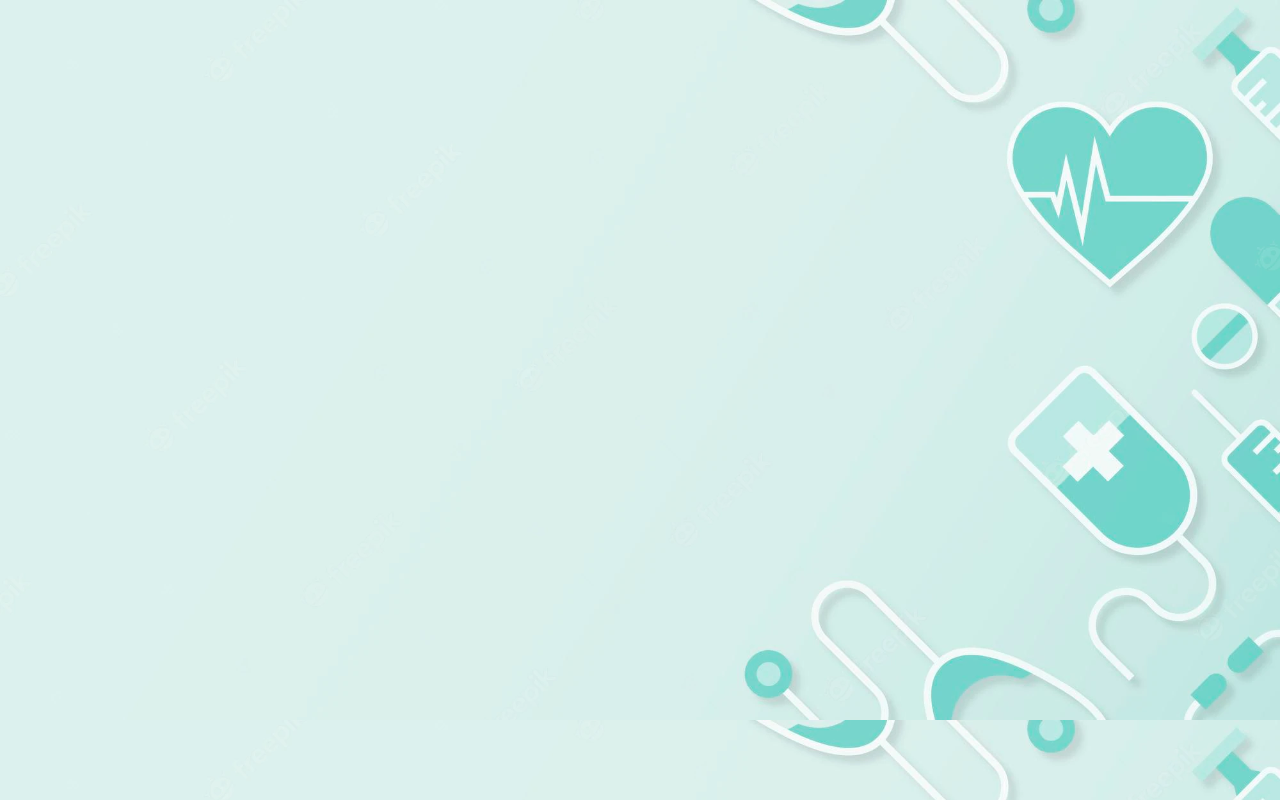
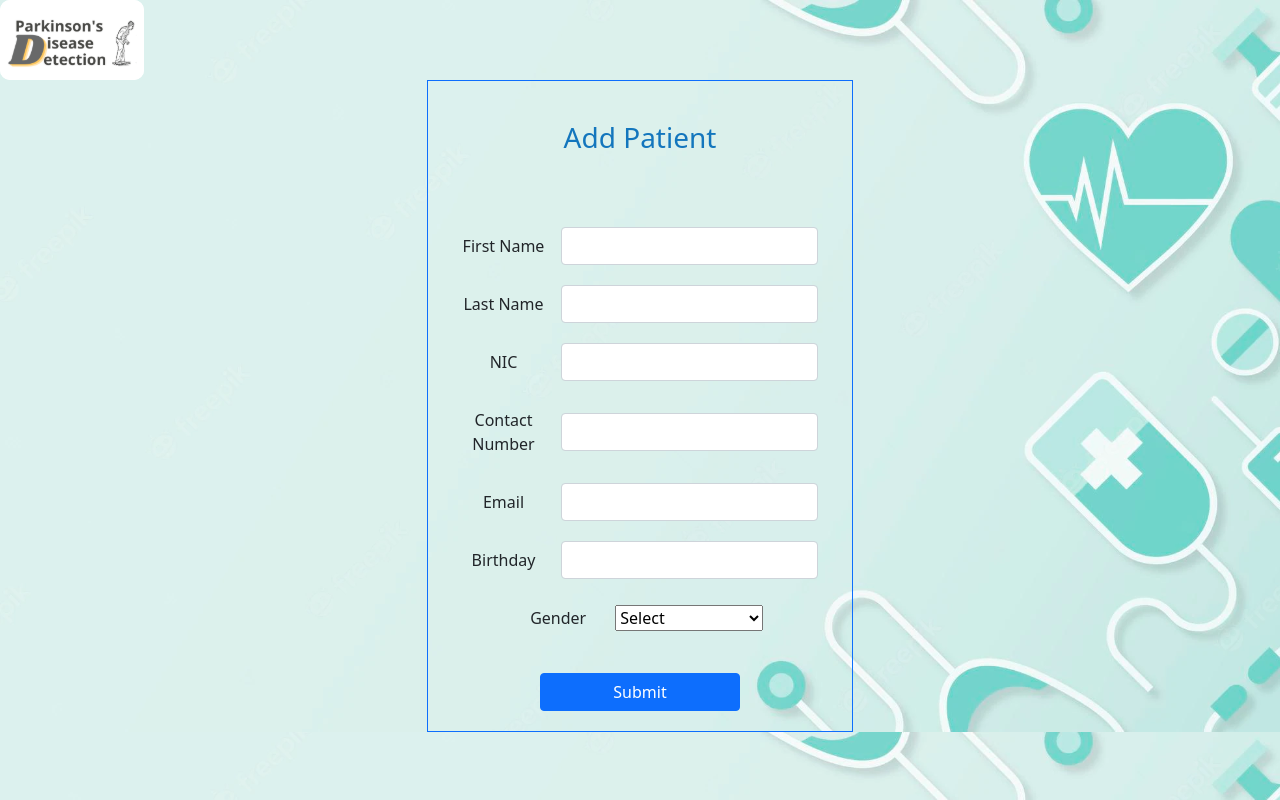
Before and after one commit to team-hexagon-6/react-FrontEnd, a React (Vite) app: page /addPatient in a window 1280 px wide. Before the commit this address had no page. Built offline with nearby package versions, Linux system fonts and the light colour scheme.

Commit message:
Validate Add Patient

```diff
--- a/src/Validation.js
+++ b/src/Validation.js
@@ -37,57 +37,130 @@ const registration = (data) => {
 
 const ValidateUserCompleteRegistration = (data) => {
   const UserCompleteRegistrationValidationSchema = Joi.object({
-
-        'First Name': Joi.string().regex(/^[A-Z][a-z0-9_-]{2,}$/).messages({ "string.pattern.base": "First letter must be a Capital" }).min(3).max(15).required(),
-        'Last Name': Joi.string().regex(/^[A-Z][a-z0-9_-]{2,}$/).messages({ "string.pattern.base": "First letter must be a Capital" }).min(3).max(20).required(),
-        'NIC': Joi.string().alphanum().regex(/^([0-9]{9}[X|V]|[0-9]{12})$/).messages({ "string.pattern.base": "NIC number must end with V and must have at least 10 characters" }).min(10).max(20).required(),
-        'Contact Number': Joi.string().regex(/^(?:0|(?:\+94))[0-9]{9}$/).messages({ "string.pattern.base": "Contact number must start with 0 or +94 and must have 10 digits" }).length(10).required(),
-        'Email': Joi.string().email({ minDomainSegments: 2, tlds: { allow: ['com', 'net'] } }),
-        'Birthday': Joi.date().max('01-01-2005').messages({ 'date.max': `Age must be 18+;"Birthday" must be before or equal to "01-01-2005` }).required()
-
+    "First Name": Joi.string()
+      .regex(/^[A-Z][a-z0-9_-]{2,}$/)
+      .messages({ "string.pattern.base": "First letter must be a Capital" })
+      .min(3)
+      .max(15)
+      .required(),
+    "Last Name": Joi.string()
+      .regex(/^[A-Z][a-z0-9_-]{2,}$/)
+      .messages({ "string.pattern.base": "First letter must be a Capital" })
+      .min(3)
+      .max(20)
+      .required(),
+    NIC: Joi.string()
+      .alphanum()
+      .regex(/^([0-9]{9}[X|V]|[0-9]{12})$/)
+      .messages({
+        "string.pattern.base":
+          "NIC number must end with V and must have at least 10 characters",
       })
-    const { error, value } = UserCompleteRegistrationValidationSchema.validate(data, { abortEarly: false });
+      .min(10)
+      .max(20)
+      .required(),
+    "Contact Number": Joi.string()
+      .regex(/^(?:0|(?:\+94))[0-9]{9}$/)
+      .messages({
+        "string.pattern.base":
+          "Contact number must start with 0 or +94 and must have 10 digits",
+      })
+      .length(10)
+      .required(),
+    Email: Joi.string().email({
+      minDomainSegments: 2,
+      tlds: { allow: ["com", "net"] },
+    }),
+    Birthday: Joi.date()
+      .max("01-01-2005")
+      .messages({
+        "date.max": `Age must be 18+;"Birthday" must be before or equal to "01-01-2005`,
+      })
+      .required(),
+  });
+  const { error, value } = UserCompleteRegistrationValidationSchema.validate(
+    data,
+    { abortEarly: false }
+  );
   return { value, error };
-
-}
+};
+const addPatient = (data) => {
+  const addPatientSchema = Joi.object({
+    "First Name": Joi.string()
+      .regex(/^[A-Z][a-z0-9_-]{2,}$/)
+      .messages({ "string.pattern.base": "First letter must be a Capital" })
+      .min(3)
+      .max(15)
+      .required(),
+    "Last Name": Joi.string()
+      .regex(/^[A-Z][a-z0-9_-]{2,}$/)
+      .messages({ "string.pattern.base": "First letter must be a Capital" })
+      .min(3)
+      .max(20)
+      .required(),
+    NIC: Joi.string()
+      .alphanum()
+      .regex(/^([0-9]{9}[X|V]|[0-9]{12})$/)
+      .messages({
+        "string.pattern.base":
+          "NIC number must end with V and must have at least 10 characters",
+      })
+      .min(10)
+      .max(20)
+      .required(),
+    "Contact Number": Joi.string()
+      .regex(/^(?:0|(?:\+94))[0-9]{9}$/)
+      .messages({
+        "string.pattern.base":
+          "Contact number must start with 0 or +94 and must have 10 digits",
+      })
+      .length(10)
+      .required(),
+    Email: Joi.string().email({
+      minDomainSegments: 2,
+      tlds: { allow: ["com", "net"] },
+    }),
+    Birthday: Joi.date()
+      .max("01-01-2005")
+      .messages({
+        "date.max": `Age must be 18+;"Birthday" must be before or equal to "01-01-2005`,
+      })
+      .required(),
+  });
+  const { error, value } = addPatientSchema.validate(data, {
+    abortEarly: false,
+  });
+  return { value, error };
+};
 
 const new_test = (data) => {
   const reg_schema = Joi.object({
-        patient_id: Joi.string()
-            .alphanum()
-            .min(3)
-            .max(30)
-            .required(),
+    patient_id: Joi.string().alphanum().min(3).max(30).required(),
 
     test_type: Joi.string().required(),
     date: Joi.string().required(),
-
   });
 
   const { error, value } = reg_schema.validate(data, { abortEarly: false });
 
   return { value, error };
-
-}
+};
 
 // Image validation (Not joi)
 const imageValidation = (fileInput) => {
-
   var filePath = fileInput.value;
 
   // Allowing file type
-    var allowedExtensions =
-        /(\.jpg|\.jpeg|\.png)$/i;
+  var allowedExtensions = /(\.jpg|\.jpeg|\.png)$/i;
 
   if (!allowedExtensions.exec(filePath)) {
-        alert('Invalid file type. Only JPG, JPEG & PNG types are supported.');
-        fileInput.value = '';
+    alert("Invalid file type. Only JPG, JPEG & PNG types are supported.");
+    fileInput.value = "";
     return false;
   }
 
   return true;
-
-}
+};
 const login = (data) => {
   const reg_schema = Joi.object({
     username: Joi.string().alphanum().min(3).max(30).required(),
@@ -109,5 +182,6 @@ export default {
   ValidateUserCompleteRegistration,
   new_test,
   imageValidation,
-    login
-}
+  login,
+  addPatient,
+};
--- a/src/navigation/Router.tsx
+++ b/src/navigation/Router.tsx
@@ -1,5 +1,6 @@
 import React from "react";
 import { BrowserRouter, Routes, Route, Link } from "react-router-dom";
+import AddPatient from "../views/addPatient/AddPatient";
 import Login from "../views/login/Login";
 import NewTest from "../views/new_test/NewTest";
 import RegisterUser from "../views/registration/RegisterUser";
@@ -15,11 +16,10 @@ const  Router =() =>{
         <Route path="/registerUser" element ={<RegisterUser/>}></Route>
         <Route path="/userCompleteRegistration" element ={<UserCompleteRegistration/>}></Route>
         <Route path="/newTest" element = {<NewTest/>}></Route>
+        <Route path="/addPatient" element={<AddPatient/>}></Route>
       </Routes>
     </BrowserRouter>
-    // <div>
-    //   hello world
-    // </div>
+
   );
 }
 
--- a/src/services/API/UserServices.js
+++ b/src/services/API/UserServices.js
@@ -1,28 +1,28 @@
 import config from "../../config.json";
 import axios from "axios";
-import token from "../Token"
+import token from "../Token";
 
 //API endpoint
-const APIEndpoint = config.DOMAIN_NAME + '/api';
+const APIEndpoint = config.DOMAIN_NAME + "/api";
 
-const AuthUserCompleteRegistration = (data) =>{
-    console.log(data);
-   console.log('token ',token.getAccessToken());
-    return axios({
-        method: 'post',
-        url: APIEndpoint+'/update-profile',
-        data: {
-            firstname: data['First Name'],
-            lastname: data['Last Name'],
-            nic: data['NIC'],
-            contact_no:data['Contact Number'],
-            email:data['Email'],
-            birthday :data['Birthday']
-        },
-        headers: {Authorization: `Bearer ${token.getAccessToken()}`}
-    });
-}
+const AuthUserCompleteRegistration = (data) => {
+  console.log(data);
+  console.log("token ", token.getAccessToken());
+  return axios({
+    method: "post",
+    url: APIEndpoint + "/update-profile",
+    data: {
+      firstname: data["First Name"],
+      lastname: data["Last Name"],
+      nic: data["NIC"],
+      contact_no: data["Contact Number"],
+      email: data["Email"],
+      birthday: data["Birthday"],
+    },
+    headers: { Authorization: `Bearer ${token.getAccessToken()}` },
+  });
+};
 
-export default{
-    AuthUserCompleteRegistration
-}
+export default {
+  AuthUserCompleteRegistration,
+};
--- a/src/views/addPatient/AddPatient.css
+++ b/src/views/addPatient/AddPatient.css
@@ -0,0 +1,9 @@
+.header {
+  align-self: center;
+  margin-bottom: 7%;
+  color: #1376bd;
+}
+.btn-container {
+  margin-top: 9%;
+  margin-bottom: 9%;
+}
--- a/src/views/addPatient/AddPatient.jsx
+++ b/src/views/addPatient/AddPatient.jsx
@@ -1,15 +1,46 @@
-import React from "react";
+import React, { useState } from "react";
 import HeaderOne from "../../components/headers/HeaderOne";
 import { Link } from "react-router-dom";
 import AuthServices from "../../services/AuthServices";
+import "./AddPatient.css";
+import Validation from "../../Validation";
 
 function AddPatient() {
-  const [id, setID] = useState("");
-  const [firstName, setFirstName] = useState("");
-  const [lastName, setLastName] = useState("");
-  const [nic, setNIC] = useState("");
-  const [contactNumber, setContactNumber] = useState("");
-  const [birthday, setBirthday] = useState("");
+  const formValues = {
+    "First Name": "",
+    "Last Name": "",
+    NIC: "",
+    "Contact Number": "",
+    Email: "",
+    Birthday: "",
+  };
+  const [state, setState] = useState(formValues);
+  const [errorData, setErrorData] = useState(formValues);
+  const [gender, setGender] = useState("Select gender");
+  const [genderError, setGenderError] = useState("");
+  console.log("Gender is ", gender);
+  console.log("Gender Error is ", genderError);
+  const errors = {};
+  const handleValidity = (e) => {
+    setState({
+      ...state,
+      [e.target.name]: e.target.value,
+    });
+  };
+  const handleSubmit = (e) => {
+    e.preventDefault();
+    const { value, error } = Validation.addPatient(state);
+    console.log(state);
+    if (gender !== "Male" || gender !== "Female") {
+      setGenderError("Select Gender");
+    }
+    if (error) {
+      error.details.map((item) => {
+        errors[item.path[0]] = item.message;
+      });
+    }
+    setErrorData(errors);
+  };
 
   return (
     <div>
@@ -18,7 +49,7 @@ function AddPatient() {
         <h3 className="header">Add Patient</h3>
         <div className="form">
           <div className="justify-content-center row g-3 align-items-center">
-            <div className="col-auto">
+            <div className="col-3 text-center">
               <label htmlFor="" className="col-form-label">
                 First Name
               </label>
@@ -27,47 +58,166 @@ function AddPatient() {
               <input
                 type="text"
                 className="form-control"
+                name="First Name"
                 aria-describedby="passwordHelpInline"
-                value={firstName}
-                onChange={(e) => {
-                  setFirstName(e.target.value);
-                }}
+                onChange={handleValidity}
               />
             </div>
           </div>
-          {usernameError && (
+          {errorData["First Name"] !== "" && (
             <p
               className="d-flex justify-content-center"
               style={{ color: "red" }}
             >
-              {usernameError}
+              {errorData["First Name"]}
             </p>
           )}
           <div className="justify-content-center row g-3 align-items-center">
-            <div className="col-auto">
+            <div className="col-3 text-center">
               <label htmlFor="" className="col-form-label">
-                Password
+                Last Name
               </label>
             </div>
             <div className="col-auto">
               <input
-                type="password"
-                id="inputPassword"
+                type="text"
+                name="Last Name"
                 className="form-control"
                 aria-describedby="passwordHelpInline"
-                value={password}
-                onChange={(e) => {
-                  setPassword(e.target.value);
-                }}
+                onChange={handleValidity}
               />
             </div>
           </div>
-          {passwordError && (
+          {errorData["Last Name"] !== "" && (
             <p
               className="d-flex justify-content-center"
               style={{ color: "red" }}
             >
-              {passwordError}
+              {errorData["Last Name"]}
+            </p>
+          )}
+          <div className="justify-content-center row g-3 align-items-center">
+            <div className="col-3 text-center ">
+              <label htmlFor="" className="col-form-label">
+                NIC
+              </label>
+            </div>
+            <div className="col-auto">
+              <input
+                type="text"
+                name="NIC"
+                className="form-control"
+                aria-describedby="passwordHelpInline"
+                onChange={handleValidity}
+              />
+            </div>
+          </div>
+          {errorData["NIC"] !== "" && (
+            <p
+              className="d-flex justify-content-center"
+              style={{ color: "red" }}
+            >
+              {errorData["NIC"]}
+            </p>
+          )}
+          <div className="justify-content-center row g-3 align-items-center">
+            <div className="col-3 text-center">
+              <label htmlFor="" className="col-form-label">
+                Contact Number
+              </label>
+            </div>
+            <div className="col-auto">
+              <input
+                type="text"
+                name="Contact Number"
+                className="form-control"
+                aria-describedby="passwordHelpInline"
+                onChange={handleValidity}
+              />
+            </div>
+          </div>
+          {errorData["Contact Number"] !== "" && (
+            <p
+              className="d-flex justify-content-center"
+              style={{ color: "red" }}
+            >
+              {errorData["Contact Number"]}
+            </p>
+          )}
+          <div className="justify-content-center row g-3 align-items-center">
+            <div className="col-3 text-center">
+              <label htmlFor="" className="col-form-label">
+                Email
+              </label>
+            </div>
+            <div className="col-auto">
+              <input
+                type="Email"
+                name="Email"
+                className="form-control"
+                aria-describedby="passwordHelpInline"
+                onChange={handleValidity}
+              />
+            </div>
+          </div>
+          {errorData["Email"] !== "" && (
+            <p
+              className="d-flex justify-content-center"
+              style={{ color: "red" }}
+            >
+              {errorData["Email"]}
+            </p>
+          )}
+          <div className="justify-content-center row g-3 align-items-center">
+            <div className="col-3 text-center">
+              <label htmlFor="" className="col-form-label">
+                Birthday
+              </label>
+            </div>
+            <div className="col-auto">
+              <input
+                type="text"
+                name="Birthday"
+                className="form-control"
+                aria-describedby="passwordHelpInline"
+                onChange={handleValidity}
+              />
+            </div>
+          </div>
+          {errorData["Birthday"] !== "" && (
+            <p
+              className="d-flex justify-content-center"
+              style={{ color: "red" }}
+            >
+              {errorData["Birthday"]}
+            </p>
+          )}
+          <div className="flex justify-content-center row g-3 align-items-center">
+            <div className="col-3 text-center">
+              <label htmlFor="" className="col-form-label">
+                Gender
+              </label>
+            </div>
+            <div className="col-5">
+              <select
+                className="w-100"
+                value={gender}
+                onChange={(e) => {
+                  setGender(e.target.value);
+                }}
+              >
+                <option value="select"> Select</option>
+                <option value="Male"> Male </option>
+                <option value="Female"> Female </option>
+              </select>
+            </div>
+          </div>
+          {genderError && (
+            <p
+              className="d-flex justify-content-center"
+              style={{ color: "red" }}
+            >
+              Select gender
             </p>
           )}
           <div className="btn-container d-flex justify-content-center ">
@@ -80,9 +230,6 @@ function AddPatient() {
             </button>
           </div>
         </div>
-        <Link to="" className="d-flex forgetPass justify-content-center">
-          Forget Password?
-        </Link>
       </div>
     </div>
   );
```
Lines whose indentation alone changed are shown as unchanged.
